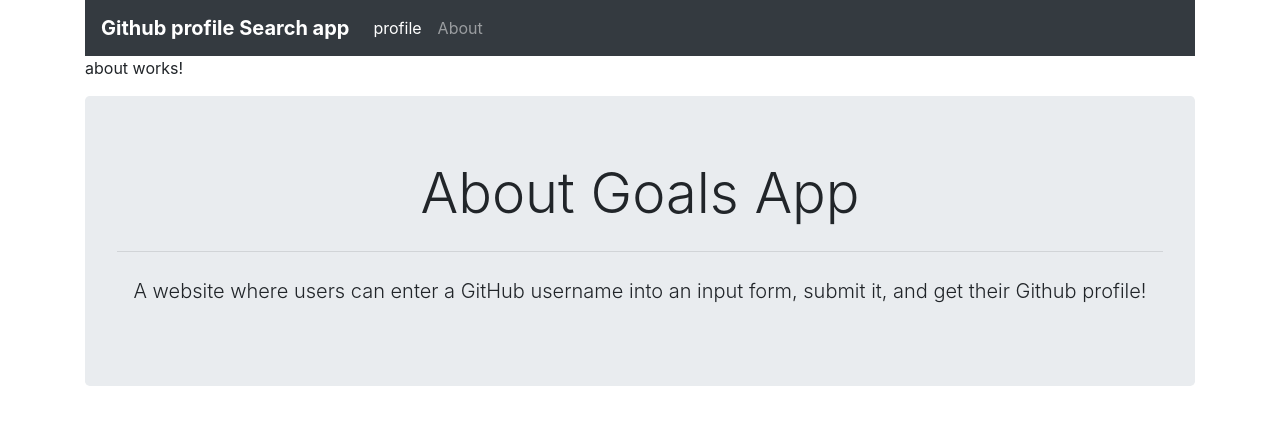
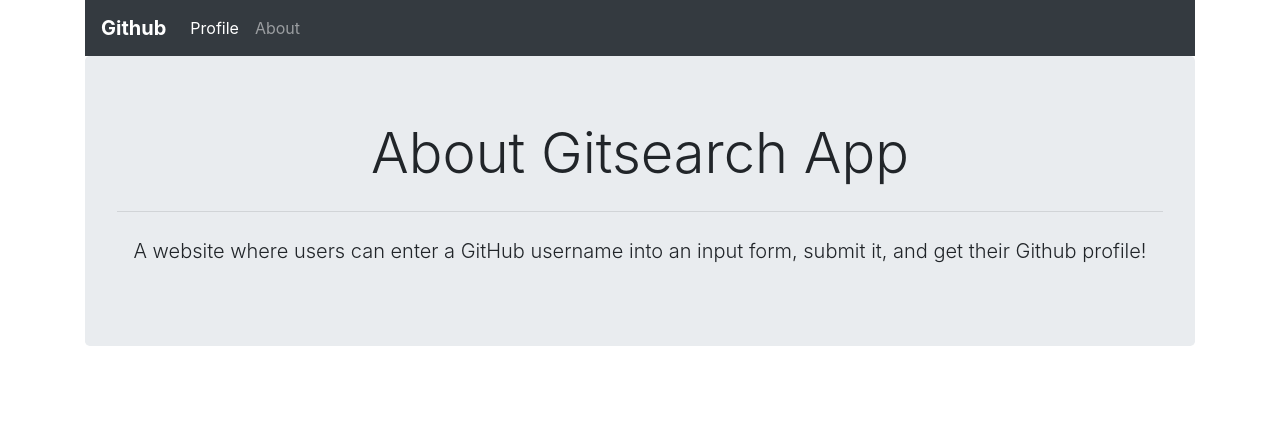
Before and after one commit to amodoipeter/gitsearch, an Angular app: page /about in a window 1280 px wide. Shown: the top 424 px of the page. Built offline with nearby package versions, Linux system fonts and the light colour scheme.

Commit message:
Added navbar details

```diff
--- a/src/app/about/about.component.html
+++ b/src/app/about/about.component.html
@@ -1,6 +1,5 @@
-<p>about works!</p>
 <div class="jumbotron">
-    <h1 class="display-4 text-center">About Goals App</h1>
+    <h1 class="display-4 text-center">About Gitsearch App</h1>
     <hr class="my-4">
     <p class="lead text-center">A website where users can enter a GitHub username into an input form, submit it, and get their Github profile!</p>
   </div>
--- a/src/app/navbar/navbar.component.html
+++ b/src/app/navbar/navbar.component.html
@@ -1,11 +1,11 @@
 <nav class="navbar navbar-expand-lg navbar-dark bg-dark">
-    <a class="navbar-brand" routerLink="profile"><b>Github profile Search app</b></a>
+    <a class="navbar-brand" routerLink="profile"><b>Github</b></a>
     <button class="navbar-toggler" type="button" data-toggle="collapse" data-target="#navbarNavAltMarkup" aria-controls="navbarNavAltMarkup" aria-expanded="false" aria-label="Toggle navigation">
       <span class="navbar-toggler-icon"></span>
     </button>
     <div class="collapse navbar-collapse" id="navbarNavAltMarkup">
       <div class="navbar-nav">
-        <a class="nav-item nav-link active" routerLink="profile">profile<span class="sr-only">(current)</span></a>
+        <a class="nav-item nav-link active" routerLink="profile">Profile<span class="sr-only">(current)</span></a>
         <a class="nav-item nav-link" routerLink="/about">About</a>
       </div>
     </div>
```
